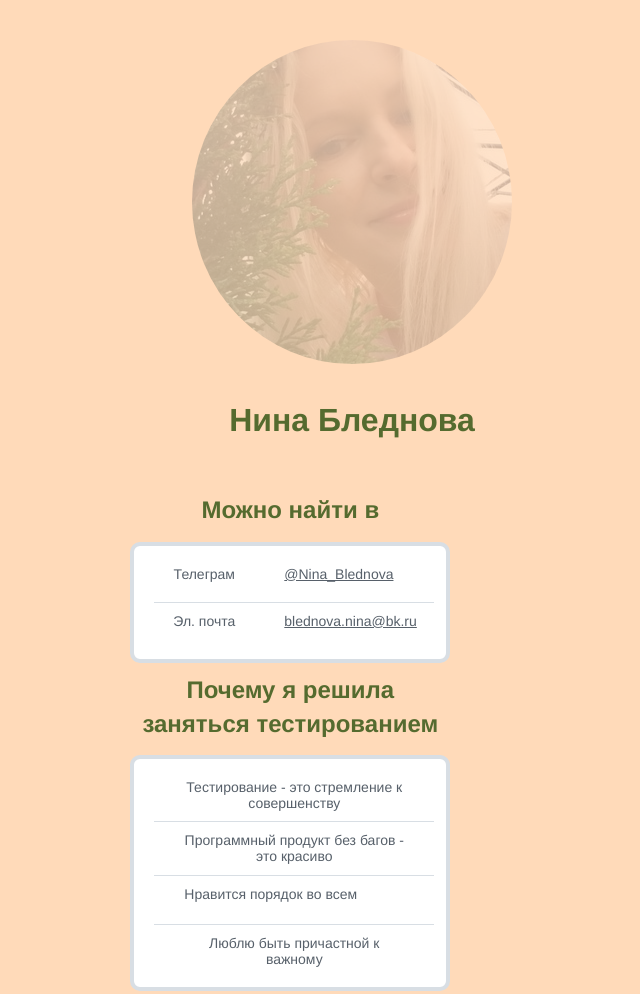
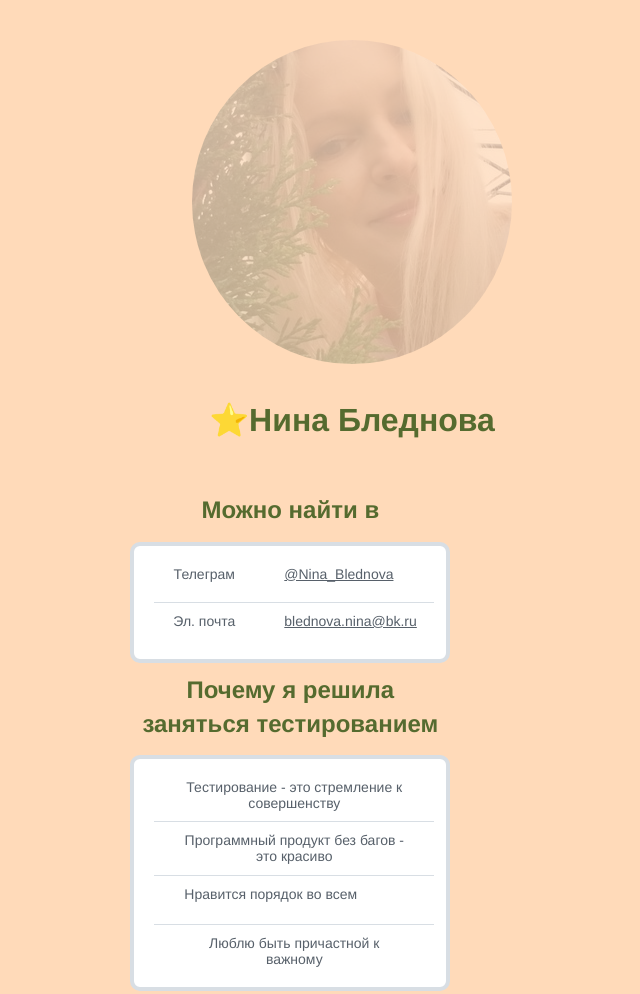
Before and after one commit to NinaBlednova/Nina-Blednova2, a plain HTML site: page index.html in a window 1280 px wide. Shown: the top 994 px of the page, without its empty margins (288-928 px from the left). Drawn offline with Linux system fonts and the light colour scheme.

Commit message:
Добавила эмоджи

```diff
--- a/index.html
+++ b/index.html
@@ -12,7 +12,7 @@
     <header class="header">
       <img src="./me1.jpg" alt="me1.jpg" class="header__avatar" />
       <center>
-      <h1 class="header__title">Нина Бледнова</h1>
+      <h1 class="header__title">&#11088;Нина Бледнова</h1>
 <center>
     </header>
     <main>
```
